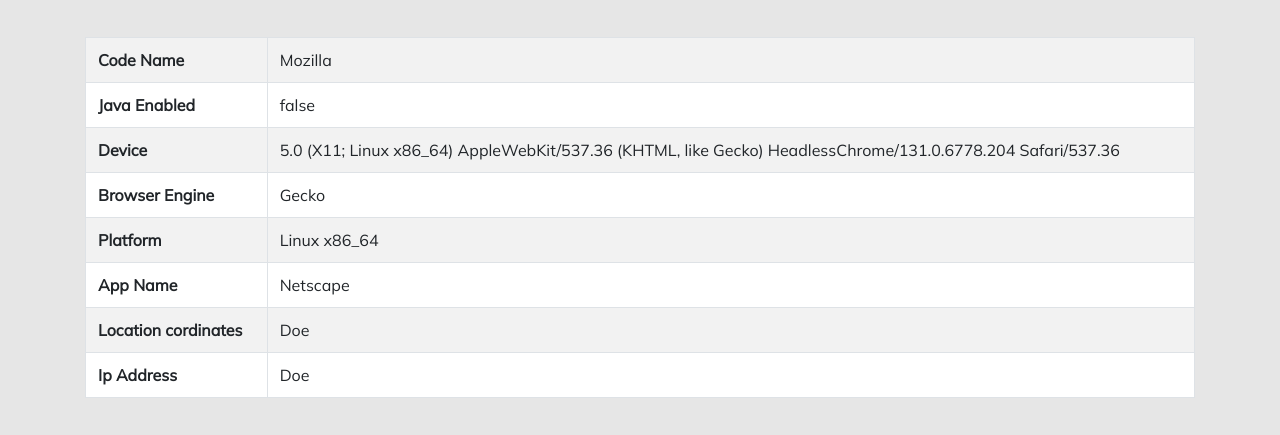
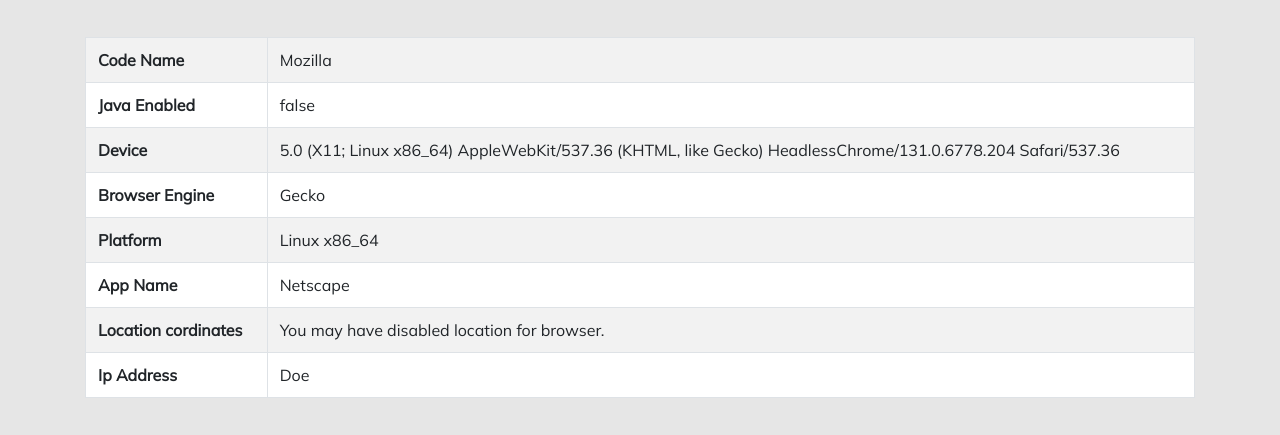
Before and after one commit to onkarjha/device, a plain HTML site: page index.html in a window 1280 px wide. Shown: the part 203-638 px from the top of the page. Drawn offline with nearby package versions, Linux system fonts and the light colour scheme; no server answers.

Commit message:
Update index.html

```diff
--- a/index.html
+++ b/index.html
@@ -191,7 +191,7 @@
                </tr>
                <tr>
                   <td class="bold">Location cordinates</td>
-                  <td class="hh">Doe</td>
+                  <td class="hh">You may have disabled location for browser.</td>
                </tr>
                <tr>
                   <td class="bold">Ip Address</td>
```
